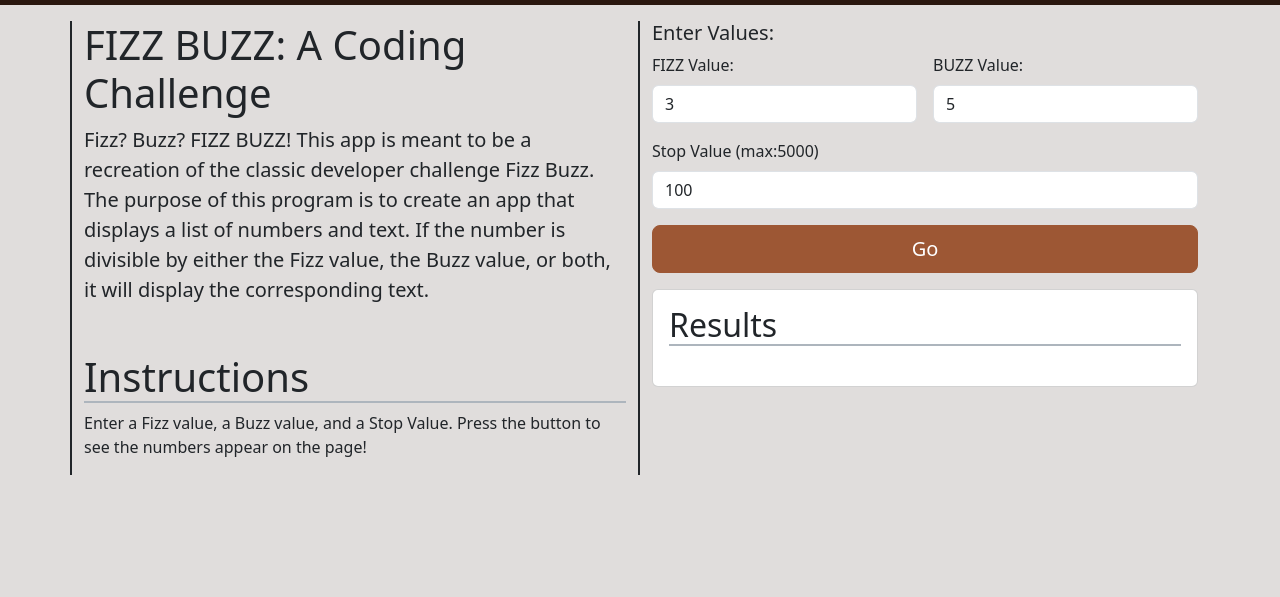
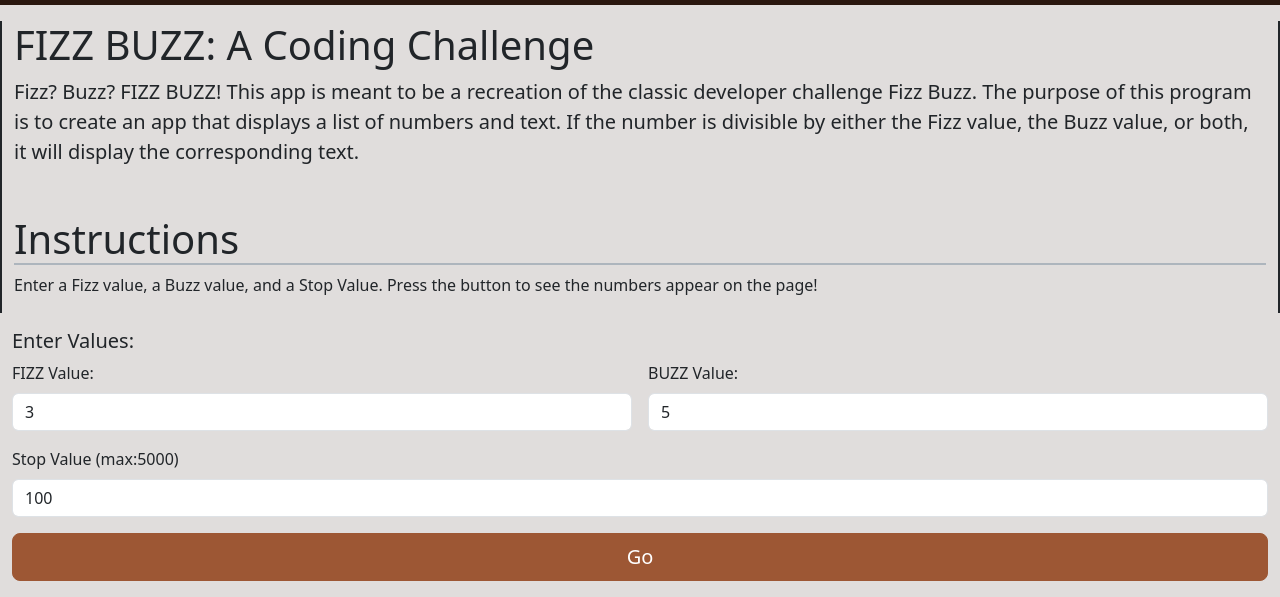
Before and after one commit to 8GenZ/Fizz-Buzz, a plain HTML site: page app.html in a window 1280 px wide. Shown: the part 71-668 px from the top of the page. Drawn offline with nearby package versions, Linux system fonts and the light colour scheme; some packages are replaced by stand-ins of ours; a script that the page names is missing; a web font is replaced by a local one.

Commit message:
changed column layout on app page

```diff
--- a/app.html
+++ b/app.html
@@ -62,8 +62,8 @@
         </nav>
     </header>
 
-    <main class="container py-3">
-        <div class="row row-cols-1 row-cols-md-2 gy-3">
+    <main class="container-xxl py-3">
+        <div class="row row-cols-1  gy-3">
             <div class="col border-end border-start border-2 border-dark">
                 <h1>FIZZ BUZZ: A Coding Challenge</h1>
                 <p class="lead">Fizz? Buzz? FIZZ BUZZ! This app is meant to be a recreation of the classic developer
```
Also changed, not shown: index.html (+1 -1 lines).
